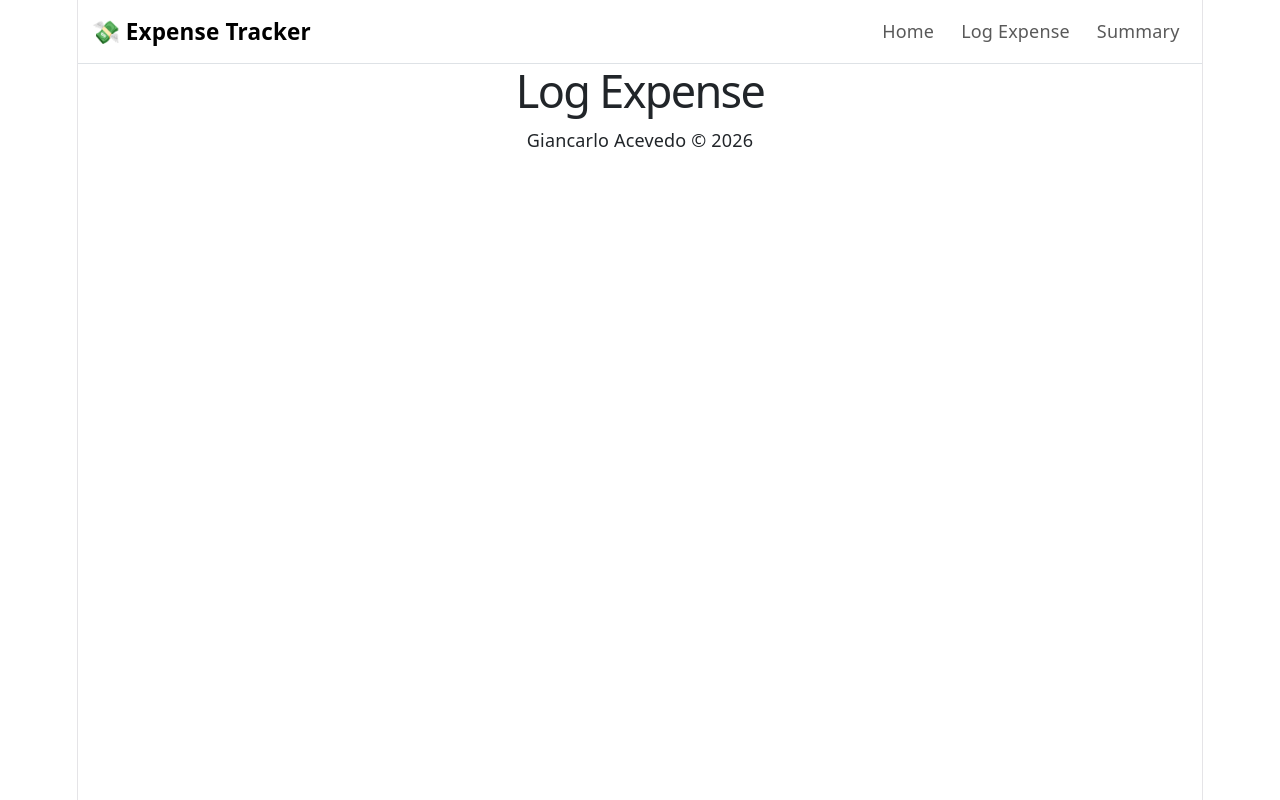
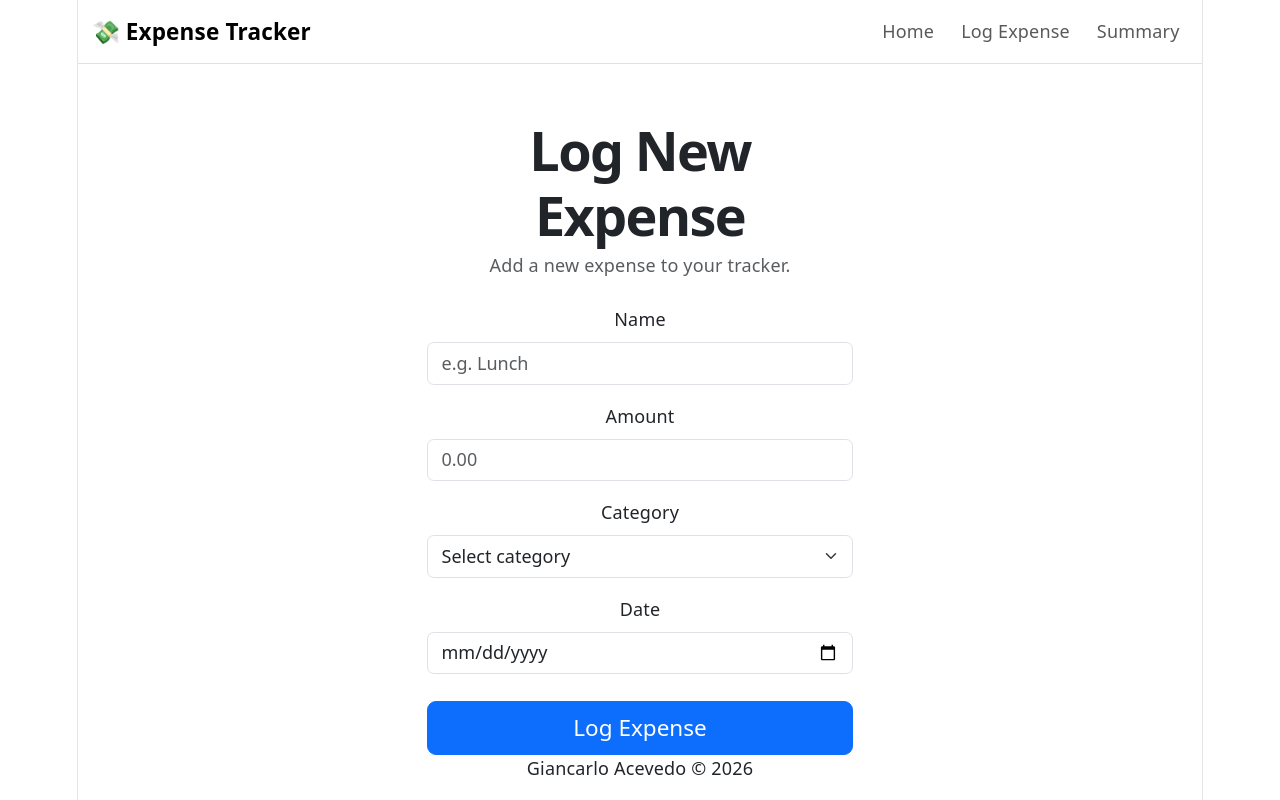
Before and after one commit to gianacevedof/expense-tracker, a React (Vite) app in the folder client/: page /log in a window 1280 px wide. Built offline with nearby package versions, Linux system fonts and the light colour scheme.

Commit message:
built log page and implemented bootstrap

```diff
--- a/client/src/pages/LogExpense.jsx
+++ b/client/src/pages/LogExpense.jsx
@@ -1,5 +1,122 @@
+import { useState } from "react";
+
 function LogExpense() {
-  return <h1>Log Expense</h1>;
+  const [form, setForm] = useState({
+    name: "",
+    amount: "",
+    category: "",
+    date: "",
+  });
+
+  const handleChange = (event) => {
+    setForm({ ...form, [event.target.name]: event.target.value });
+  };
+
+  const handleSubmit = async (e) => {
+    e.preventDefault();
+
+    try {
+      const response = await fetch("http://localhost:3001/expenses", {
+        method: "POST",
+        headers: { "Content-Type": "application/json" },
+        body: JSON.stringify(form),
+      });
+
+      const data = await response.json();
+      console.log(data);
+      alert("Expense saved!");
+    } catch (err) {
+      console.log(err);
+      alert("Something went wrong: ", err);
+    }
+  };
+
+  return (
+    <div className="px-4 pt-5" style={{ maxWidth: "480px", margin: "0 auto" }}>
+      <h1 className="display-5 fw-bold mb-1">Log New Expense</h1>
+      <p className="text-muted mb-4">Add a new expense to your tracker.</p>
+
+      <form onSubmit={handleSubmit} className="d-flex flex-column gap-3">
+        <div>
+          <label htmlFor="inputName" className="form-label">
+            Name
+          </label>
+          <input
+            type="text"
+            id="inputName"
+            name="name"
+            value={form.name}
+            onChange={handleChange}
+            className="form-control"
+            placeholder="e.g. Lunch"
+            required
+          />
+        </div>
+
+        <div>
+          <label htmlFor="inputAmount" className="form-label">
+            Amount
+          </label>
+          <input
+            type="number"
+            id="inputAmount"
+            name="amount"
+            value={form.amount}
+            onChange={handleChange}
+            className="form-control"
+            placeholder="0.00"
+            required
+          />
+        </div>
+
+        <div>
+          <label htmlFor="inputCategory" className="form-label">
+            Category
+          </label>
+          <select
+            name="category"
+            id="inputCategory"
+            value={form.category}
+            onChange={handleChange}
+            className="form-select"
+            required
+          >
+            <option value="" disabled>
+              Select category
+            </option>
+            <option value="Food">Food</option>
+            <option value="Transport">Transport</option>
+            <option value="Health">Health</option>
+            <option value="Entertainment">Entertainment</option>
+            <option value="Groceries">Groceries</option>
+            <option value="Luxury">Luxury</option>
+            <option value="Bills">Bills</option>
+            <option value="Savings">Savings</option>
+            <option value="Vacations">Vacations</option>
+          </select>
+        </div>
+
+        <div>
+          <label htmlFor="inputDate" className="form-label">
+            Date
+          </label>
+          <input
+            type="date"
+            id="inputDate"
+            name="date"
+            value={form.date}
+            onChange={handleChange}
+            className="form-control"
+            required
+          />
+        </div>
+
+        <button type="submit" className="btn btn-primary btn-lg mt-2">
+          Log Expense
+        </button>
+      </form>
+    </div>
+  );
 }
 
 export default LogExpense;
```
